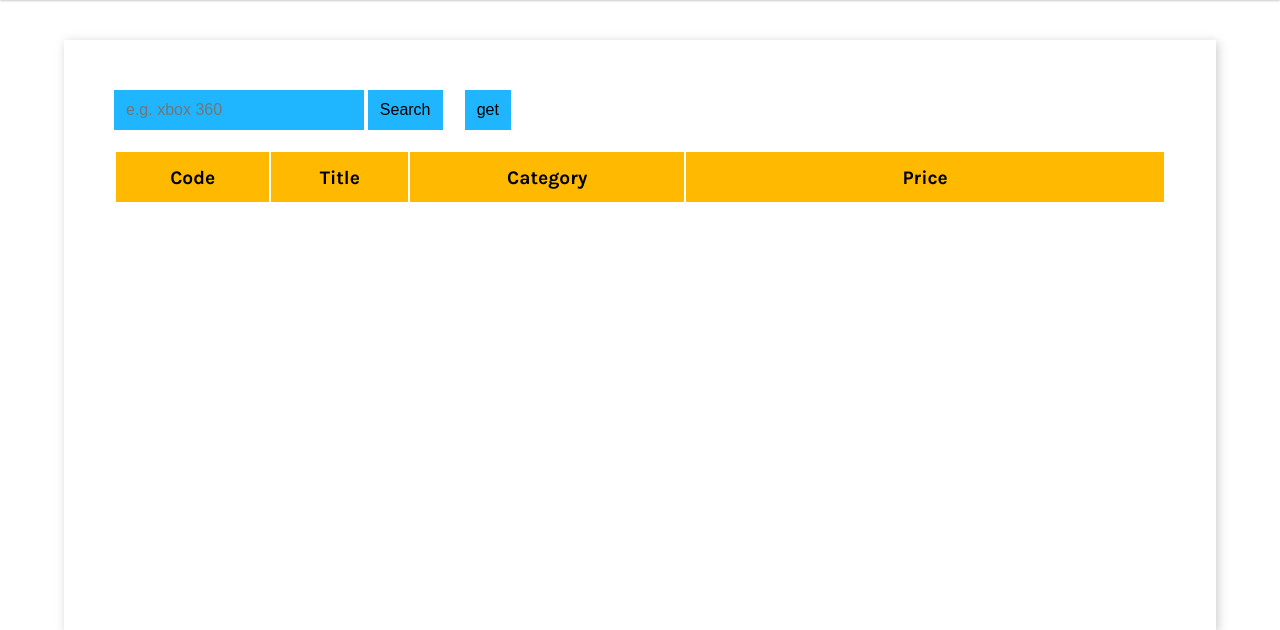
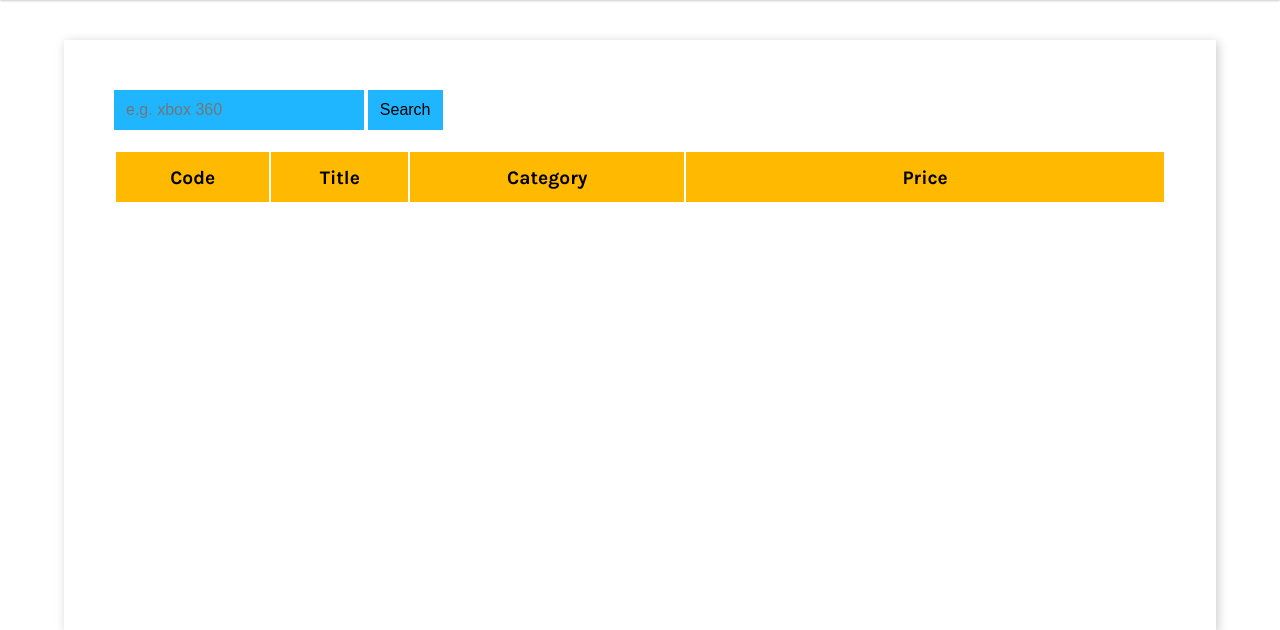
Before and after one commit to guimazito/flask-project, a Flask app: template templates/index.html in a window 1280 px wide. Shown: the part 70-700 px from the top of the page. Run offline with Flask 3, Linux system fonts and the light colour scheme; the template is opened without the code that fills it, so the values that code supplies are empty.

Commit message:
update Jenkinsfile

```diff
--- a/app.py
+++ b/app.py
@@ -20,14 +20,8 @@
     excel = win32.gencache.EnsureDispatch('Excel.Application')
     excel.Visible = True
     wb_data = excel.Workbooks.Open(r'D:\Dados\DOCUMENTOS\\Cursos\\RepositorioGit\\flask-project\\teste.xlsx')
-    # _ = input("Press ENTER to quit:")
     # excel.Application.Quit()
     return render_template('index.html', code=code, title=title, category=category, price= price, total=total)
-
-@app.route('/', methods=['GET'])
-def get():
-    print('AQUI')
-
 
 # @app.route('/search_ad', methods=['POST'])
 @app.route('/', methods=['POST'])
--- a/templates/index.html
+++ b/templates/index.html
@@ -30,9 +30,6 @@
                 <form id="form" action="search_ad" method="post" class="form">
                     <input type="search" class="input" id="product_name" name="text" placeholder="e.g. xbox 360" oninvalid="this.setCustomValidity('Enter Your Product Here')" oninput="this.setCustomValidity('')" required>
                     <input type="submit" class="button blue mobile" id="search" value="Search">
-                </form>
-                <form id="form2"  method="get" class="form">
-                    <input type="submit" class="button blue mobile" id="get" value="get">
                 </form>
                 <div id="total" class="total"><h3>Total:</h3></div>
             </div>
```
Also changed, not shown: 2 other files.
